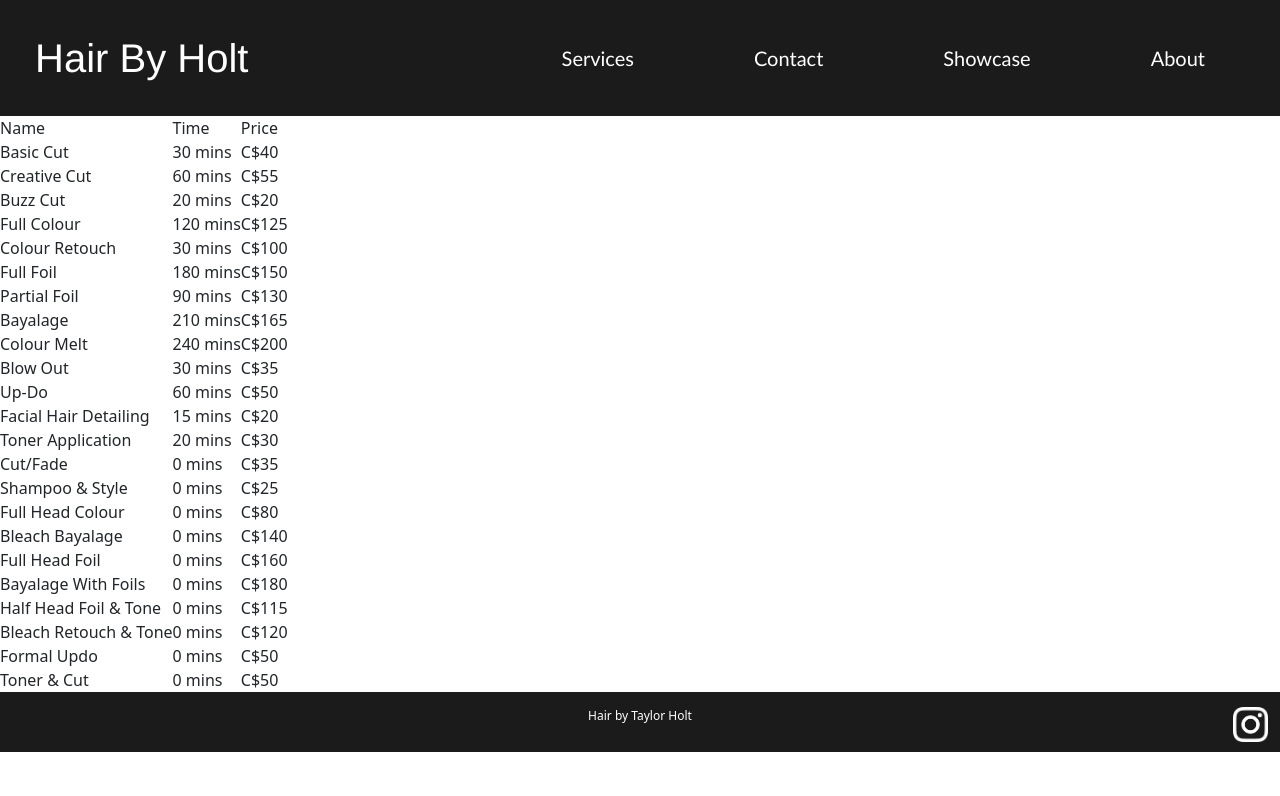
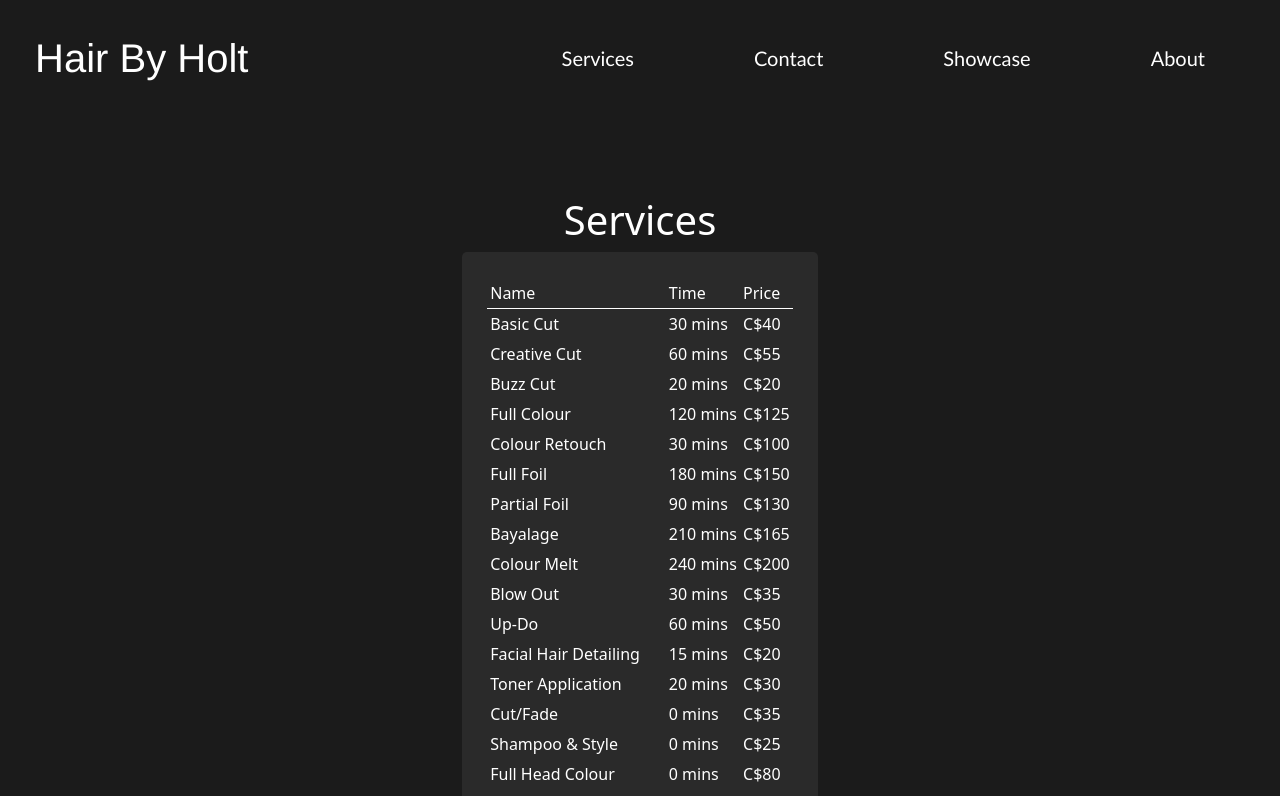
Before and after one commit to nhoxben335/React-hairbyholt, a React (Create React App) app: page /services in a window 1280 px wide. Shown: the top 796 px of the page. Built offline with nearby package versions, Linux system fonts and the light colour scheme.

Commit message:
services table styling

```diff
--- a/src/components/Services.js
+++ b/src/components/Services.js
@@ -6,6 +6,8 @@ import tableSort from "table-sort-js/table-sort.js";
 const Services = () => {
    return (
       <div id="services">
+         <h1>Services</h1>
+         <div id="table-div">
             <table class="table-sort table-arrows">
                <thead>
                   <tr>
@@ -133,6 +135,7 @@ const Services = () => {
                </tbody>
             </table>
          </div>
+      </div>
    );
 }
 
--- a/src/css/services.css
+++ b/src/css/services.css
@@ -0,0 +1,42 @@
+#services
+{
+   background-color: rgb(27, 27, 27);
+   padding-bottom: 10px;
+   display: flex;
+   flex-direction: column;
+   justify-content: space-around;
+   align-items: center;
+}
+
+thead, tbody, th, td, tr
+{
+   color: white;
+   padding: 3px;
+}
+
+thead
+{
+   border-bottom: 1px solid !important;
+   border-color: white !important;
+   padding: 6px !important;
+}
+
+/* table
+{
+   border: 1px solid;
+   color: white;
+} */
+
+#table-div
+{
+   background-color: rgb(42, 42, 42);
+   padding: 2vw;
+   border-radius: 5px;
+}
+
+h1
+{
+   padding-top: 80px;
+   text-align: center;
+   color: white;
+}
--- a/src/index.css
+++ b/src/index.css
@@ -11,3 +11,8 @@ code {
   font-family: source-code-pro, Menlo, Monaco, Consolas, 'Courier New',
     monospace;
 }
+
+html
+{
+  background-color: rgb(27, 27, 27);
+}
```
Lines whose indentation alone changed are shown as unchanged.
